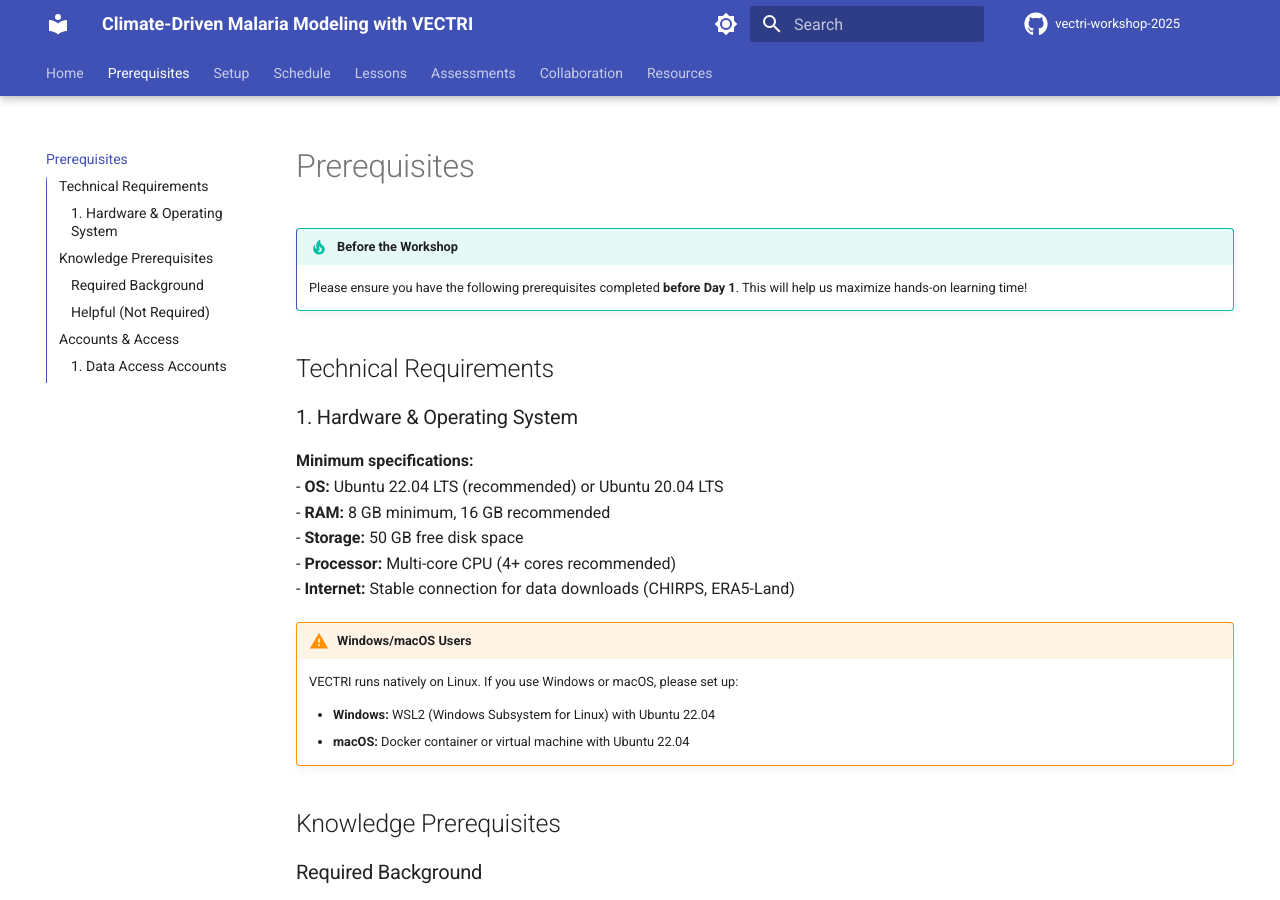
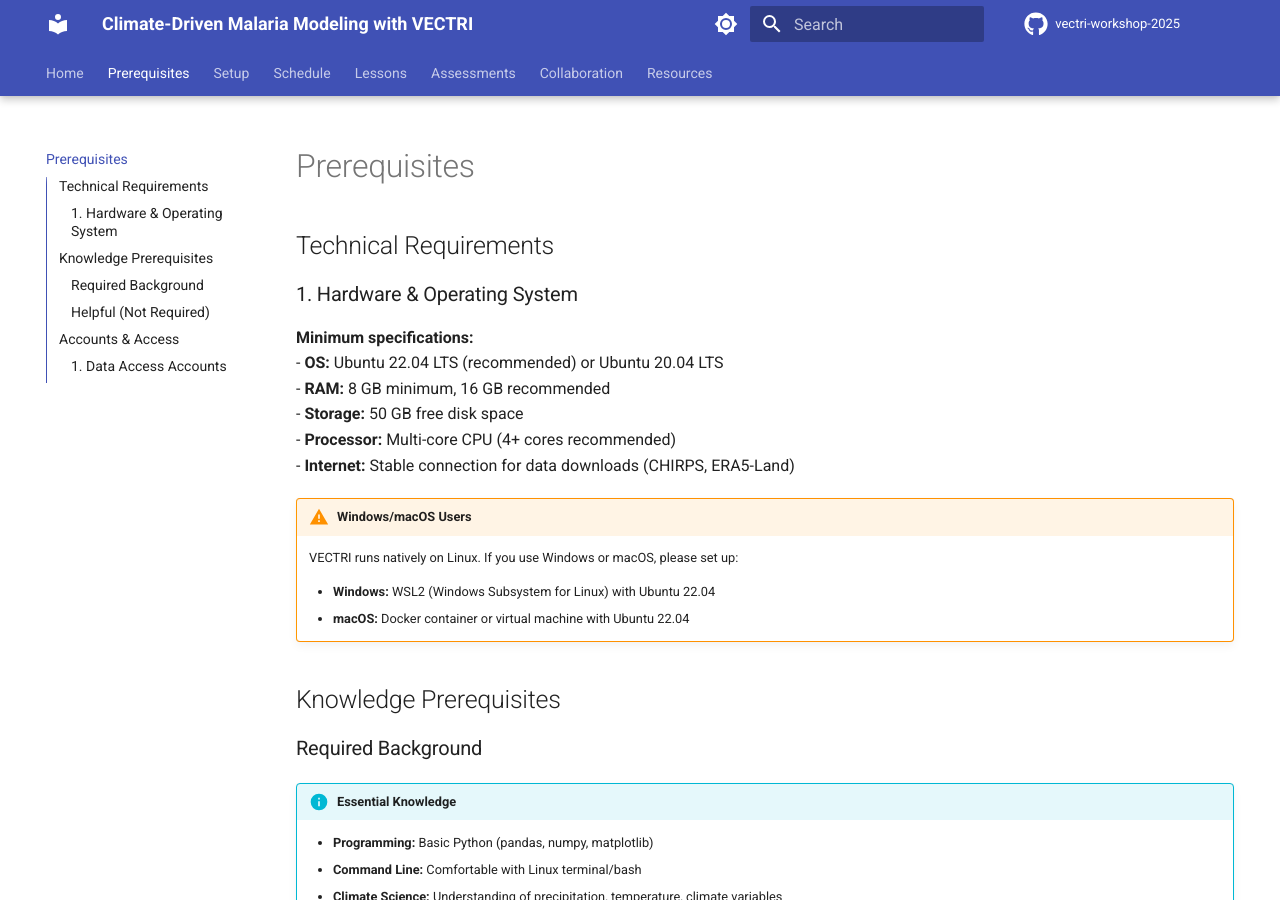
Before and after one commit to YonSci/vectri-mkdocs, an MkDocs documentation site: the page built from docs/prerequisites.md, in a window 1280 px wide and 900 px high. Built offline with MkDocs 1.6.1 and Material for MkDocs 9.7.7, drawn with Linux system fonts in a browser that asks for light colours; comment, search, counter and statistics services are not loaded.

Commit message:
Remove introductory tip from prerequisites documentation to streamline content and focus on essential technical requirements for workshop participants.

```diff
--- a/docs/prerequisites.md
+++ b/docs/prerequisites.md
@@ -1,7 +1,4 @@
 # Prerequisites
-
-!!! tip "Before the Workshop"
-    Please ensure you have the following prerequisites completed **before Day 1**. This will help us maximize hands-on learning time!
 
 ## Technical Requirements
 
```
